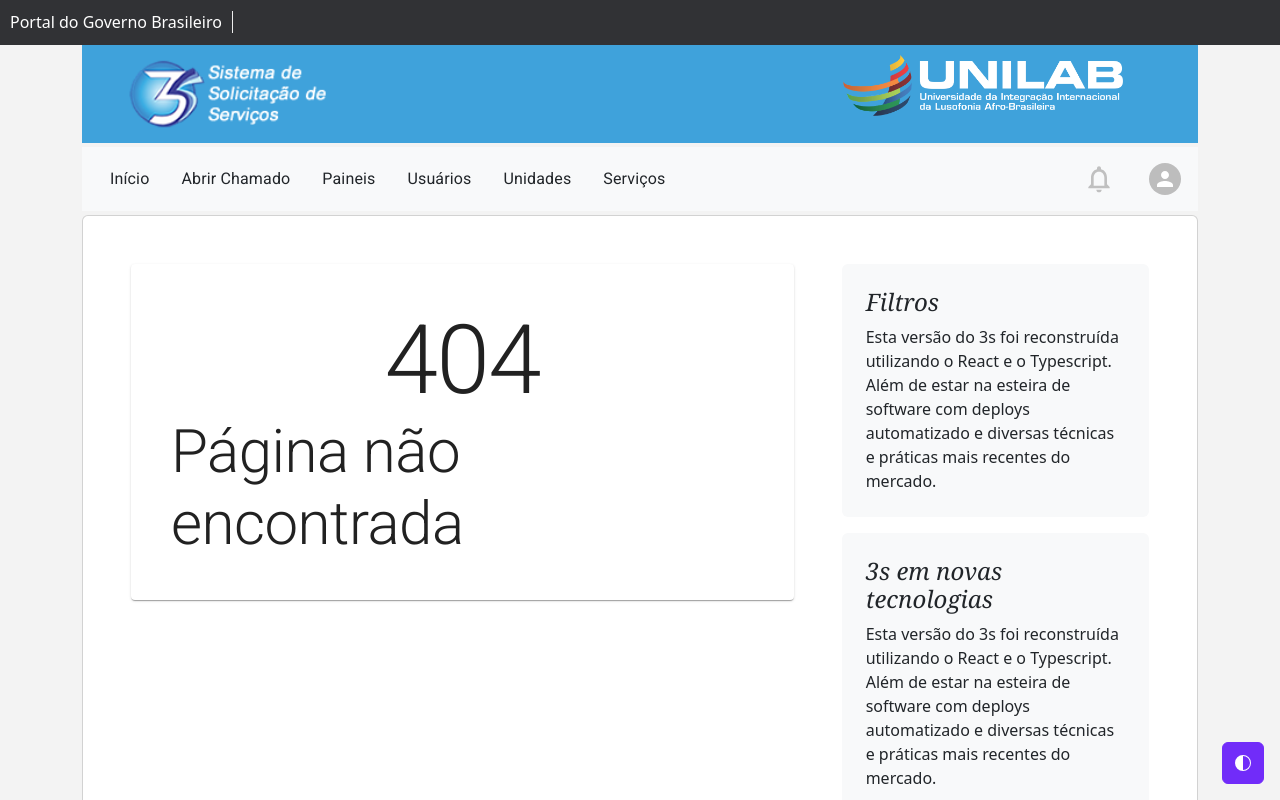
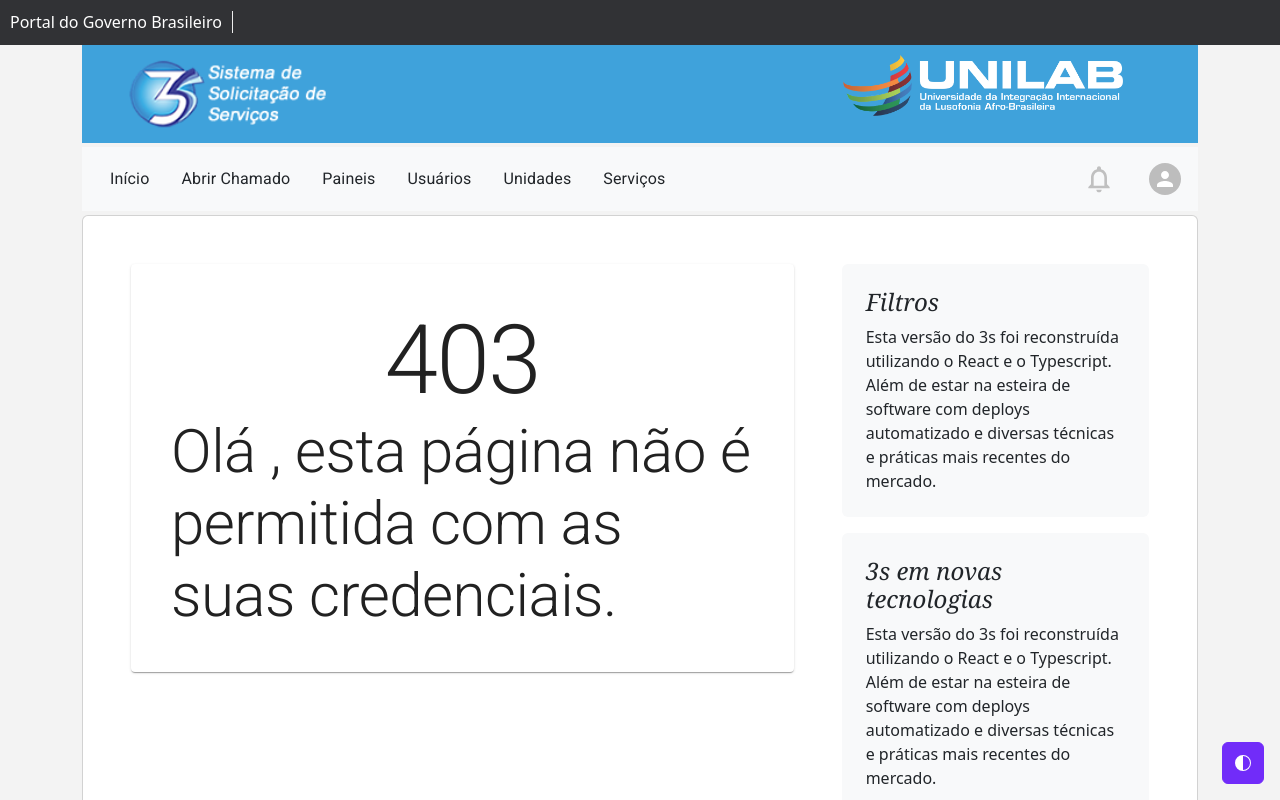
Before and after one commit to jefponte/3s-web, a React (Vite) app: page /forbidden in a window 1280 px wide. Shown: the top 800 px of the page. Built offline with nearby package versions, Linux system fonts and the light colour scheme; no server answers.

Commit message:
Protect application to admin

```diff
--- a/src/App.tsx
+++ b/src/App.tsx
@@ -18,6 +18,7 @@ import { NotFoundCard } from "./components/NotFoundCard";
 import { NotificationList } from "./features/notifications/NotificationList";
 import { OrderSelect } from "./features/orders/OrderSelect";
 import { Kamban } from "./features/orders/components/Kamban";
+import { ForbiddenPage } from "./components/ForbiddenPage";
 
 
 
@@ -57,7 +58,7 @@ function App() {
 
 
           <Route path="/login" element={<Login />} />
-
+          <Route path="/forbidden" element={<ForbiddenPage />} />
           <Route path="*" element={<NotFoundCard/>} />
         </Routes>
       </Layout>
--- a/src/AppClassic.tsx
+++ b/src/AppClassic.tsx
@@ -16,8 +16,10 @@ import { UserList } from './features/users/UserList';
 import { UserEdit } from './features/users/UserEdit';
 import { AuthProfile } from './features/auth/AuthProfile';
 import { NotificationList } from './features/notifications/NotificationList';
-import { Login } from '@mui/icons-material';
+
 import { NotFoundCard } from './components/NotFoundCard';
+import { ForbiddenPage } from './components/ForbiddenPage';
+import { Login } from './features/auth/Login';
 
 const AppClassic = () => {
     return (
@@ -45,11 +47,8 @@ const AppClassic = () => {
                     <Route path="/profile" element={<ProtectedRoute><AuthProfile /></ProtectedRoute>} />
 
                     <Route path="/notifications" element={<ProtectedRoute><NotificationList /></ProtectedRoute>} />
-
-
-
                     <Route path="/login" element={<Login />} />
-
+                    <Route path="/forbidden" element={<ForbiddenPage />} />
                     <Route path="*" element={<NotFoundCard />} />
                 </Routes>
             </LayoutClassic>
--- a/src/components/FooterClassic.tsx
+++ b/src/components/FooterClassic.tsx
@@ -5,7 +5,7 @@ const FooterClassic = () => {
         <footer className="py-5 text-center text-body-secondary bg-body-tertiary">
             <p>Desenvolvido pela <a href="https://dti.unilab.edu.br/">Diretoria de Tecnologia da Informação DTI</a>/<a href="https://unilab.edu.br">UNILAB</a></p>
             <p className="mb-0">
-                <p>Versão React</p>
+                Versão React
             </p>
         </footer>
     )
--- /dev/null
+++ b/src/components/ForbiddenPage.tsx
@@ -0,0 +1,25 @@
+import React from 'react';
+import { Box, Typography, Paper } from "@mui/material";
+import { selectAuthUser } from '../features/auth/authSlice';
+import { useAppSelector } from '../app/hooks';
+
+export const ForbiddenPage = () => {
+    const userAuth = useAppSelector(selectAuthUser);
+    return (
+
+        <Box>
+            <Paper>
+                <Box
+                    sx={{
+                        display: 'flex',
+                        flexDirection: 'column',
+                        alignItems: 'center',
+                    }}
+                    p={5}>
+                    <Typography variant="h1">403</Typography>
+                    <Typography variant="h2">Olá {userAuth.name}, esta página não é permitida com as suas credenciais. </Typography>
+                </Box>
+            </Paper>
+        </Box>
+    )
+}
--- a/src/components/NavBar.tsx
+++ b/src/components/NavBar.tsx
@@ -18,10 +18,7 @@ const NavBar = () => {
         { path: `${oldApplication}?page=painel_kamban`, name: "Paineis" },
         { path: "/users", name: "Usuários" },
         { path: "/divisions", name: "Unidades" },
-        { path: "/services", name: "Serviços" },
-
-
-
+        { path: "/services", name: "Serviços" }
     ];
 
 
@@ -35,7 +32,7 @@ const NavBar = () => {
                     <div className="collapse navbar-collapse" id="navbarSupportedContent">
                         <ul className="navbar-nav me-auto mb-2 mb-lg-0">
                             {routes.map((route) => (
-                                <li className="nav-item">
+
                                 <Link
                                     key={route.path}
                                     to={route.path}
@@ -47,12 +44,12 @@ const NavBar = () => {
                                         </ListItemButton>
                                     </ListItem>
                                 </Link>
-                                </li>
+
                             ))}
                         </ul>
                         <div className="btn-group">
                             <NotificationButton />
-                            <AccountMenu isDark={false} toggleTheme={() => {}} />
+                            <AccountMenu isDark={false} toggleTheme={() => { }} />
                         </div>
                     </div>
                 </div>
--- a/src/components/ProtectedRoute.tsx
+++ b/src/components/ProtectedRoute.tsx
@@ -2,12 +2,18 @@ import React from "react";
 import { useSelector } from "react-redux";
 import { Navigate } from "react-router-dom";
 import { selectIsAuthenticated } from "../features/auth/authSlice";
+import { selectAuthUser } from '../features/auth/authSlice';
+import { useAppSelector } from '../app/hooks';
 
 export const ProtectedRoute = ({ children }: { children: React.ReactNode }) => {
+  const userAuth = useAppSelector(selectAuthUser);
   const isAuthenticated = useSelector(selectIsAuthenticated);
+
   if (!isAuthenticated) {
     return <Navigate to="/login" />;
   }
-
+  if(userAuth.role != 'administrator') {
+    return <Navigate to="/forbidden" />;
+  }
   return <>{children}</>;
 };
```
Lines whose indentation alone changed are shown as unchanged.
